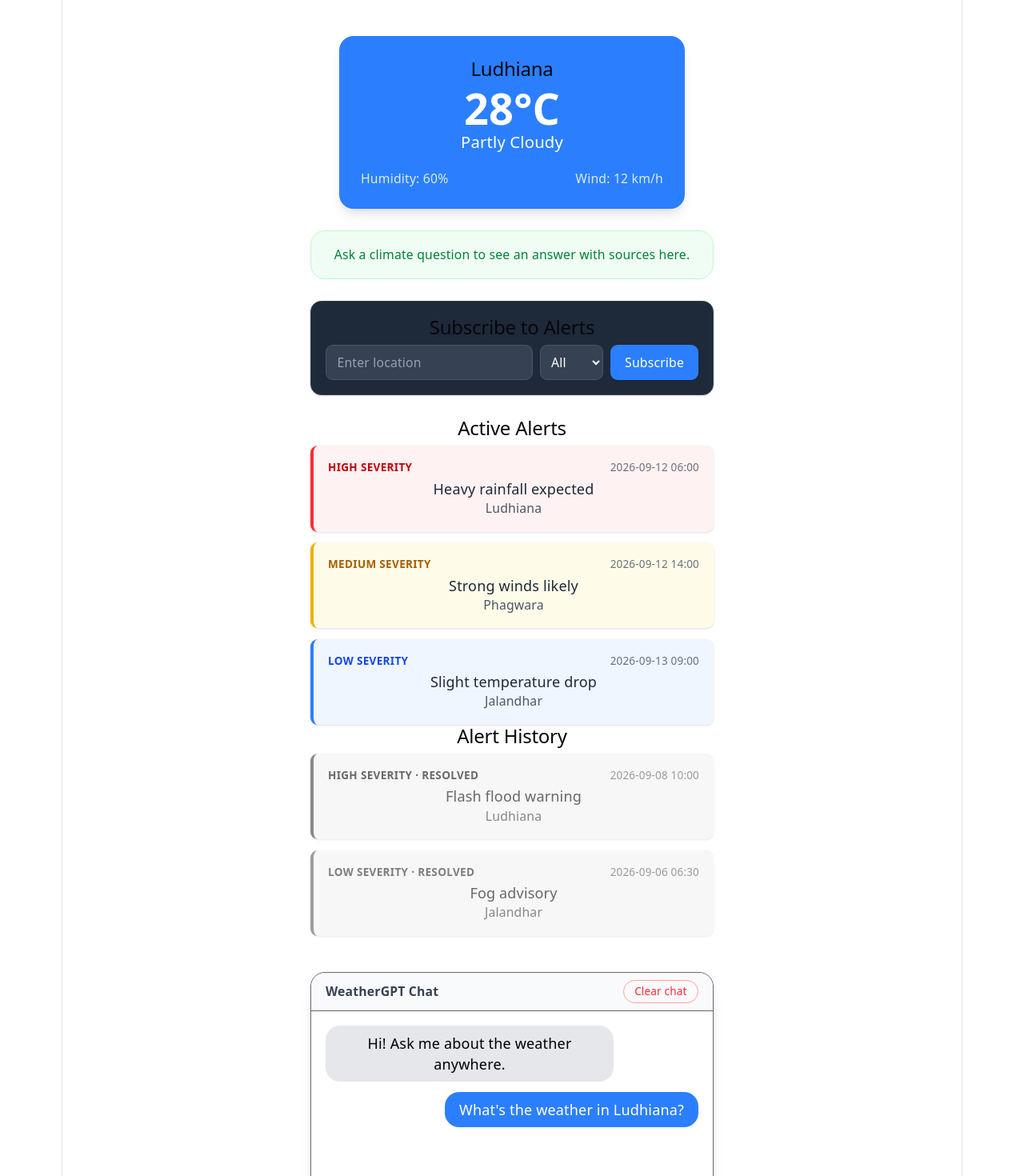
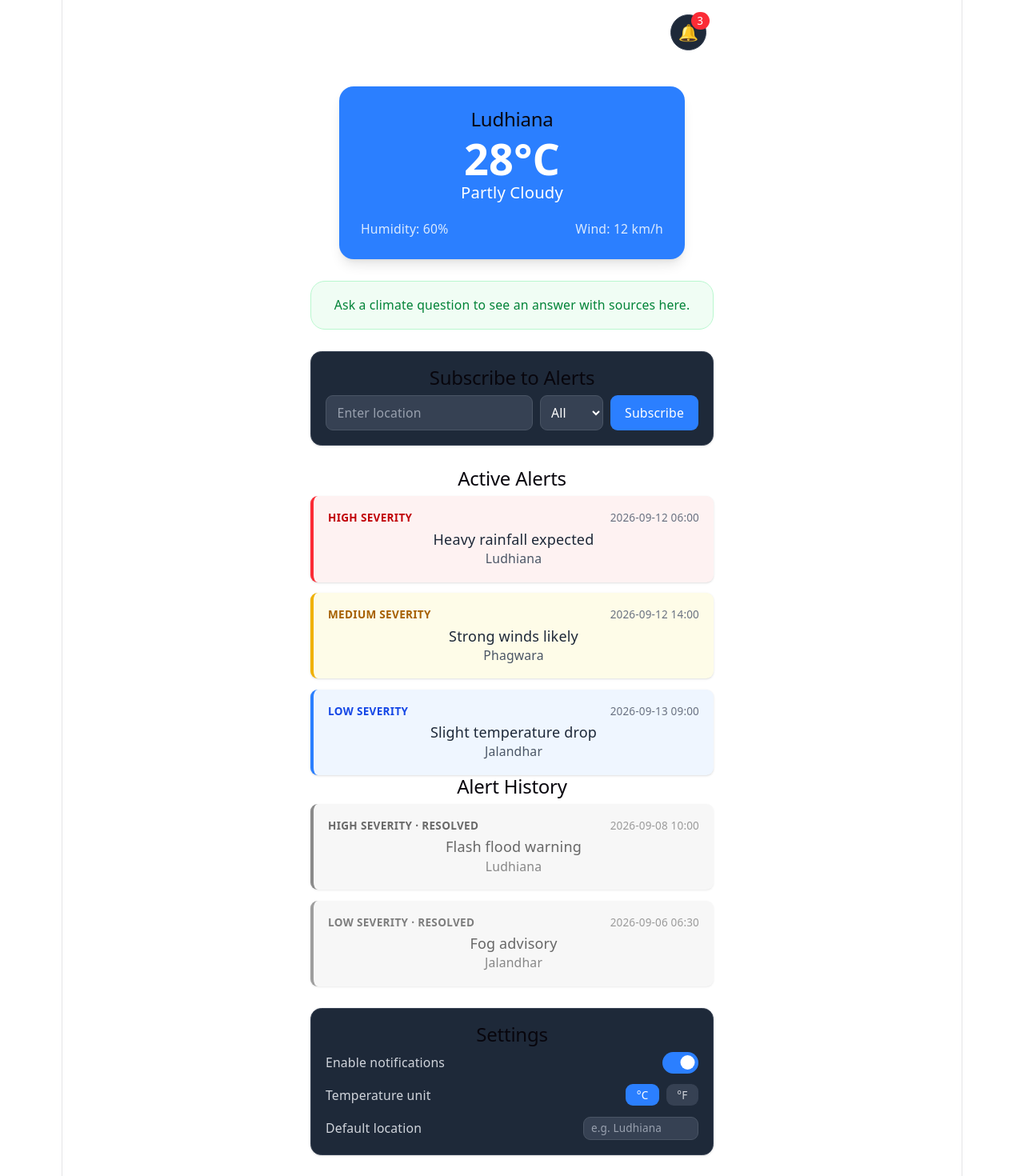
Before and after one commit to Cctarun123/weathergpt, a React (Vite) app in the folder frontend/: page / in a window 1280 px wide. Shown: the top 1470 px of the page at 80% size. Built offline with nearby package versions, Linux system fonts and the light colour scheme.

Commit message:
Add climate question detection in ChatWindow

```diff
--- a/frontend/src/App.jsx
+++ b/frontend/src/App.jsx
@@ -5,6 +5,8 @@ import ForecastList from './components/ForecastList'
 import ClimateAnswer from './components/ClimateAnswer'
 import AlertDashboard from './components/AlertDashboard'
 import SubscriptionForm from './components/SubscriptionForm'
+import NotificationBell from './components/NotificationBell'
+import SettingsPanel from './components/SettingsPanel'
 import { fetchAlerts, fetchAlertHistory } from './mockApi'
 
 function App() {
@@ -18,21 +20,45 @@ function App() {
   const [forecastData, setForecastData] = useState([])
   const [climateData, setClimateData] = useState(null)
   const [alertsData, setAlertsData] = useState([])
+  const [alertHistory, setAlertHistory] = useState([])
   const [subscriptions, setSubscriptions] = useState([])
-  const [alertHistory, setAlertHistory] = useState([])
+  const [notifications, setNotifications] = useState([])
 
   useEffect(() => {
-    fetchAlerts().then(setAlertsData)
+    fetchAlerts().then((alerts) => {
+      setAlertsData(alerts)
+      const newNotifs = alerts.map((a) => ({
+        id: `alert-${a.id}`,
+        message: `${a.severity} alert: ${a.reason} in ${a.location}`,
+        read: false,
+      }))
+      setNotifications((prev) => {
+        const existingIds = new Set(prev.map((n) => n.id))
+        const filtered = newNotifs.filter((n) => !existingIds.has(n.id))
+        return [...prev, ...filtered]
+      })
+    })
     fetchAlertHistory().then(setAlertHistory)
   }, [])
 
+  const handleSubscribe = (newSubs) => {
+    setSubscriptions(newSubs)
+    const latest = newSubs[newSubs.length - 1]
+    setNotifications((prev) => [
+      ...prev,
+      { id: `sub-${Date.now()}`, message: `Subscribed to ${latest.alertType} alerts for ${latest.location}`, read: false },
+    ])
+  }
+
   return (
     <div>
+      <NotificationBell notifications={notifications} />
       <WeatherCard data={weatherData} />
       <ForecastList forecast={forecastData} />
       <ClimateAnswer data={climateData} />
-      <SubscriptionForm subscriptions={subscriptions} onSubscribe={setSubscriptions} />
+      <SubscriptionForm subscriptions={subscriptions} onSubscribe={handleSubscribe} />
       <AlertDashboard alerts={alertsData} history={alertHistory} />
+      <SettingsPanel />
       <ChatWindow
         onWeatherUpdate={setWeatherData}
         onForecastUpdate={setForecastData}
--- /dev/null
+++ b/frontend/src/components/NotificationBell.jsx
@@ -0,0 +1,41 @@
+import { useState } from 'react'
+
+function NotificationBell({ notifications }) {
+  const [open, setOpen] = useState(false)
+  const unreadCount = notifications.filter((n) => !n.read).length
+
+  return (
+    <div className="relative max-w-md mx-auto mt-4 flex justify-end pr-2">
+      <button
+        onClick={() => setOpen(!open)}
+        className="relative bg-gray-800 border border-gray-700 rounded-full w-10 h-10 flex items-center justify-center text-lg"
+      >
+        🔔
+        {unreadCount > 0 && (
+          <span className="absolute -top-1 -right-1 bg-red-500 text-white text-xs rounded-full w-5 h-5 flex items-center justify-center">
+            {unreadCount}
+          </span>
+        )}
+      </button>
+
+      {open && (
+        <div className="absolute top-12 right-2 bg-gray-800 border border-gray-700 rounded-lg shadow-lg w-64 p-3 z-10">
+          <p className="text-sm font-semibold text-gray-200 mb-2">Notifications</p>
+          {notifications.length === 0 ? (
+            <p className="text-xs text-gray-400">No notifications yet.</p>
+          ) : (
+            <ul className="space-y-2">
+              {notifications.map((n) => (
+                <li key={n.id} className="text-xs text-gray-300 border-b border-gray-700 pb-1">
+                  {n.message}
+                </li>
+              ))}
+            </ul>
+          )}
+        </div>
+      )}
+    </div>
+  )
+}
+
+export default NotificationBell
--- /dev/null
+++ b/frontend/src/components/SettingsPanel.jsx
@@ -0,0 +1,59 @@
+import { useState } from 'react'
+
+function SettingsPanel() {
+  const [notificationsEnabled, setNotificationsEnabled] = useState(true)
+  const [unit, setUnit] = useState('C')
+  const [defaultLocation, setDefaultLocation] = useState('')
+
+  return (
+    <div className="max-w-md mx-auto mt-6 bg-gray-800 border border-gray-700 rounded-xl p-4 shadow-sm">
+      <h2 className="text-sm font-semibold text-gray-100 mb-3">Settings</h2>
+
+      <div className="flex items-center justify-between mb-3">
+        <span className="text-sm text-gray-300">Enable notifications</span>
+        <button
+          onClick={() => setNotificationsEnabled(!notificationsEnabled)}
+          className={`w-10 h-6 rounded-full transition ${
+            notificationsEnabled ? 'bg-blue-500' : 'bg-gray-600'
+          }`}
+        >
+          <div
+            className={`w-4 h-4 bg-white rounded-full transition transform ${
+              notificationsEnabled ? 'translate-x-5' : 'translate-x-1'
+            }`}
+          />
+        </button>
+      </div>
+
+      <div className="flex items-center justify-between mb-3">
+        <span className="text-sm text-gray-300">Temperature unit</span>
+        <div className="flex gap-2">
+          <button
+            onClick={() => setUnit('C')}
+            className={`px-3 py-1 rounded-lg text-xs ${unit === 'C' ? 'bg-blue-500 text-white' : 'bg-gray-700 text-gray-300'}`}
+          >
+            °C
+          </button>
+          <button
+            onClick={() => setUnit('F')}
+            className={`px-3 py-1 rounded-lg text-xs ${unit === 'F' ? 'bg-blue-500 text-white' : 'bg-gray-700 text-gray-300'}`}
+          >
+            °F
+          </button>
+        </div>
+      </div>
+
+      <div className="flex items-center justify-between">
+        <span className="text-sm text-gray-300">Default location</span>
+        <input
+          value={defaultLocation}
+          onChange={(e) => setDefaultLocation(e.target.value)}
+          placeholder="e.g. Ludhiana"
+          className="border rounded-lg px-2 py-1 text-xs bg-gray-700 text-white border-gray-600 placeholder-gray-400 w-32"
+        />
+      </div>
+    </div>
+  )
+}
+
+export default SettingsPanel
```
